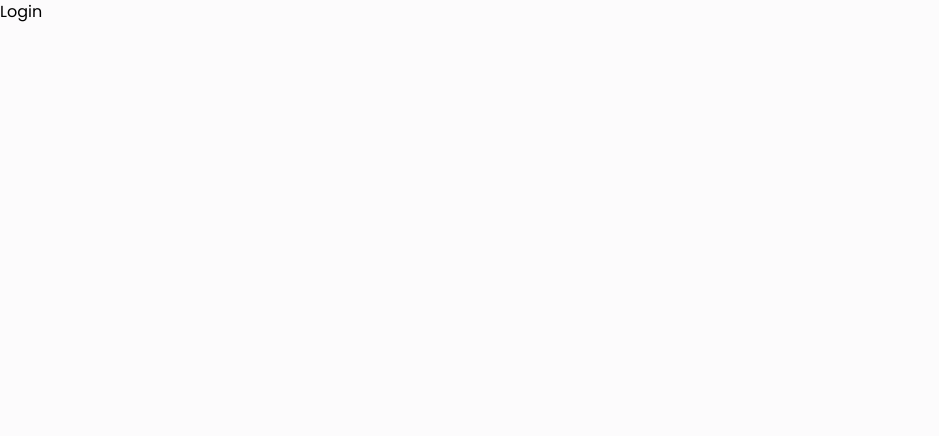
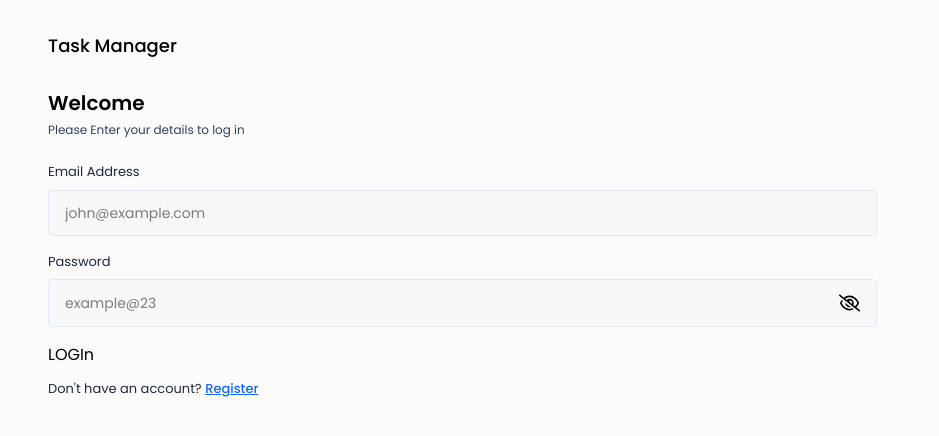
Before and after one commit to Ravinder125/TaskManager, a React (Vite) app in the folder frontend/: page /login in a window 1280 px wide. Shown: the top 436 px of the page, without its empty margins (0-939 px from the left). Built offline with nearby package versions, Linux system fonts and the light colour scheme.

Commit message:
feat: refactor authentication components and replace SignUp with Register

```diff
--- a/frontend/src/App.jsx
+++ b/frontend/src/App.jsx
@@ -2,7 +2,7 @@
 import { Route, Routes } from 'react-router-dom'
 import PrivateRoute from './routes/PrivateRoute'
 import Login from './pages/Auth/Login'
-import SignUp from './pages/Auth/SignUp'
+import Register from './pages/Auth/Register'
 import Dashboard from './pages/Admin/Dashboard'
 import ManageTasks from './pages/Admin/ManageTasks'
 import CreateTasks from './pages/Admin/CreateTasks'
@@ -16,7 +16,7 @@
     <>
       <Routes>
         <Route path='/login' element={<Login />} />
-        <Route path='/signup' element={<SignUp />} />
+        <Route path='/register' element={<Register />} />
 
         {/* Admin Routes */}
         <Route element={<PrivateRoute allowedRoles={['admin']} />} >
--- /dev/null
+++ b/frontend/src/components/layouts/AuthLayout.jsx
@@ -0,0 +1,12 @@
+import React, { useState } from 'react'
+
+const AuthLayout = ({ children }) => {
+    return (
+        <div className='min-h-screen w-full md:w-[60] p-4 xl:px-12 xl:pt-8 xl:pb-12' >
+            <h1 className='text-lg font-medium text-black'>Task Manager</h1>
+            {children}
+        </div>
+    )
+}
+
+export default AuthLayout
--- /dev/null
+++ b/frontend/src/components/layouts/Inputs/Input.jsx
@@ -0,0 +1,60 @@
+import React, { useState } from 'react'
+import { FaRegEye, FaRegEyeSlash } from 'react-icons/fa6'
+
+const Input = ({
+    value,
+    onChange,
+    label,
+    placeholder,
+    type,
+}) => {
+
+    const [showPassword, setShowPassword] = useState(false);
+
+    const toggleShowPassword = () => {
+        setShowPassword(prev => !prev)
+    }
+    return (
+        <div className='flex flex-col gap-y-2'>
+            <label
+                htmlFor="Email"
+                className='text-[13px] text-slate-800'
+            >
+                {label}
+            </label>
+
+            <div className='input-box'>
+                <input
+                    type={
+                        type == 'password' ? (showPassword ? 'text' : 'password') : type
+                    }
+                    placeholder={placeholder}
+                    className='w-full bg-transparent outline-none'
+                    value={value}
+                    onChange={e => onChange(e)}
+                />
+                {type === 'password' && (
+                    <>
+                        {
+                            showPassword ? (
+                                <FaRegEye
+                                    size={22}
+                                    className=''
+                                    onClick={() => toggleShowPassword()}
+                                />
+                            ) : (
+                                <FaRegEyeSlash
+                                    size={22}
+                                    className=''
+                                    onClick={() => toggleShowPassword()}
+                                />
+                            )
+                        }
+                    </>
+                )}
+            </div>
+        </div>
+    )
+}
+
+export default Input
--- a/frontend/src/index.css
+++ b/frontend/src/index.css
@@ -18,3 +18,7 @@
     overflow-x: hidden;
   }
 }
+
+.input-box {
+  @apply w-full flex justify-between gap-3 text-sm text-black bg-slate-100/50 rounded px-4 py-3 mb-4 border border-slate-200 outline-none;
+}
--- a/frontend/src/pages/Auth/Login.jsx
+++ b/frontend/src/pages/Auth/Login.jsx
@@ -1,8 +1,59 @@
-import React from 'react'
+import React, { useState } from 'react'
+import { useNavigate, Link } from 'react-router-dom'
+import AuthLayout from '../../components/layouts/AuthLayout'
+import Input from '../../components/layouts/Inputs/Input'
 
 const Login = () => {
+    const [email, setEmail] = useState("");
+    const [password, setPassword] = useState("");
+    const [error, setError] = useState("");
+
+    const navigate = useNavigate()
+
+    // Handle login logic
+    const handleLogin = (e) => {
+        e.preventDefault();
+    };
     return (
-        <div>Login</div>
+        <AuthLayout>
+            <div className='lg:w-[70%] h-3/4 w-full h-92 flex flex-col justify-center'>
+                <h3 className='text-xl font-semibold text-black'>Welcome</h3>
+                <p className='text-xs text-slate-700 mt-[5px] mb-6'>
+                    Please Enter your details to log in
+                </p>
+
+                <form onSubmit={handleLogin}>
+                    <Input
+                        value={email}
+                        onChange={({ target }) => setEmail(target.value)}
+                        label='Email Address'
+                        placeholder='john@example.com'
+                        type='email'
+                    />
+                    <Input
+                        value={password}
+                        onChange={({ target }) => setPassword(target.value)}
+                        label='Password'
+                        placeholder='example@23'
+                        type='password'
+                    />
+
+                    {error && <p className='text-red-500 text-xs pb-2-5'>{error}</p>}
+
+                    <button type="submit" className='btn-primary'>
+                        LOGIn
+                    </button>
+
+                    <p className='text-[13px] text-slate-800 mt-3'>
+                        Don't have an account? {" "}
+                        <Link to='/register' className='font-medium text-primary underline' >
+                            Register
+                        </Link>
+                    </p>
+                </form>
+            </div>
+        </AuthLayout>
+
     )
 }
 
--- /dev/null
+++ b/frontend/src/pages/Auth/Register.jsx
@@ -0,0 +1,9 @@
+import React from 'react'
+
+const Register = () => {
+    return (
+        <div>Register</div>
+    )
+}
+
+export default Register
--- a/frontend/src/pages/Auth/SignUp.jsx
+++ /dev/null
@@ -1,9 +0,0 @@
-import React from 'react'
-
-const SignUp = () => {
-    return (
-        <div>SignUp</div>
-    )
-}
-
-export default SignUp
```
